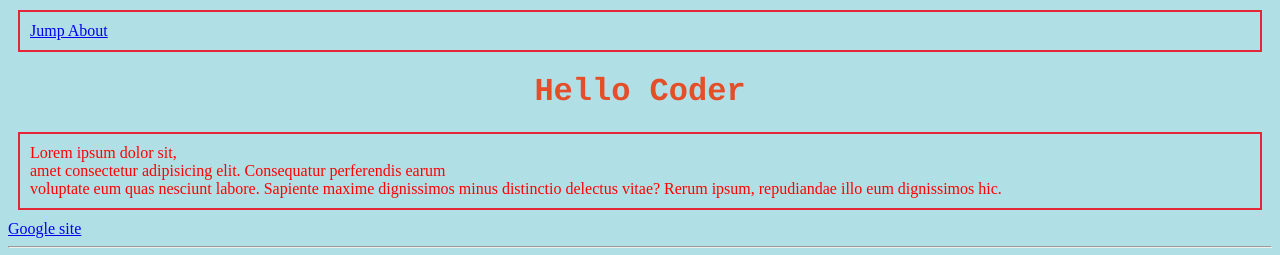
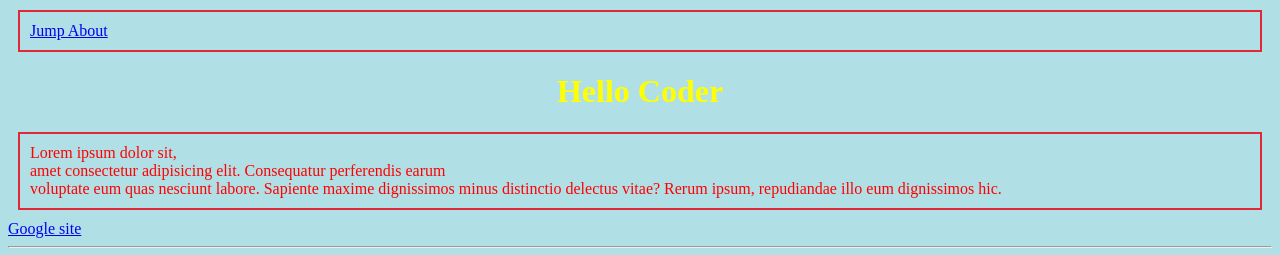
Before and after one commit to pritom1807/HtmlCssBasic, a plain HTML site: page index.html in a window 1280 px wide. Shown: the top 255 px of the page. Drawn offline with Linux system fonts and the light colour scheme.

Commit message:
Color change

```diff
--- a/cssFile/indexCss.css
+++ b/cssFile/indexCss.css
@@ -2,7 +2,8 @@ body {
     background-color: powderblue;
   }
   h1 {
-    color: blue;
+    color: yellow;
+      text-align: center;
   }
   p {
     color: red;
--- a/index.html
+++ b/index.html
@@ -10,7 +10,7 @@
 
 <body>
     <p><a href="#C4">Jump About</a></p>
-    <h1 style=" color: rgb(228, 78, 40);font-family:courier;text-align:center"> Hello Coder</h1>
+    <h1 font-family:courier;text-align:center"> Hello Coder</h1>
 
     <p> Lorem ipsum dolor sit,<br>amet consectetur adipisicing elit. Consequatur perferendis earum <br>voluptate eum
         quas nesciunt labore. Sapiente maxime dignissimos minus distinctio delectus vitae? Rerum ipsum, repudiandae illo
```
